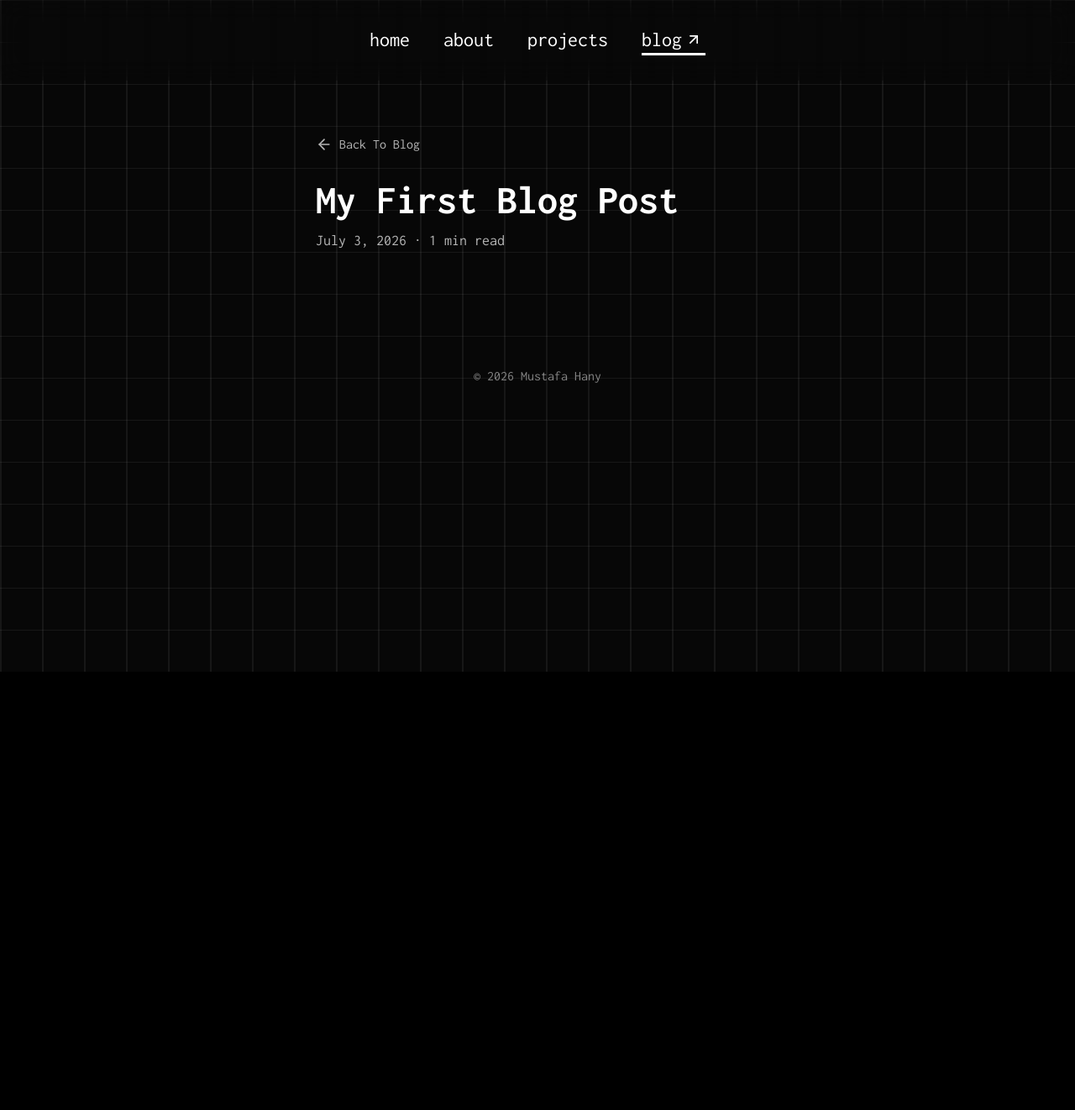
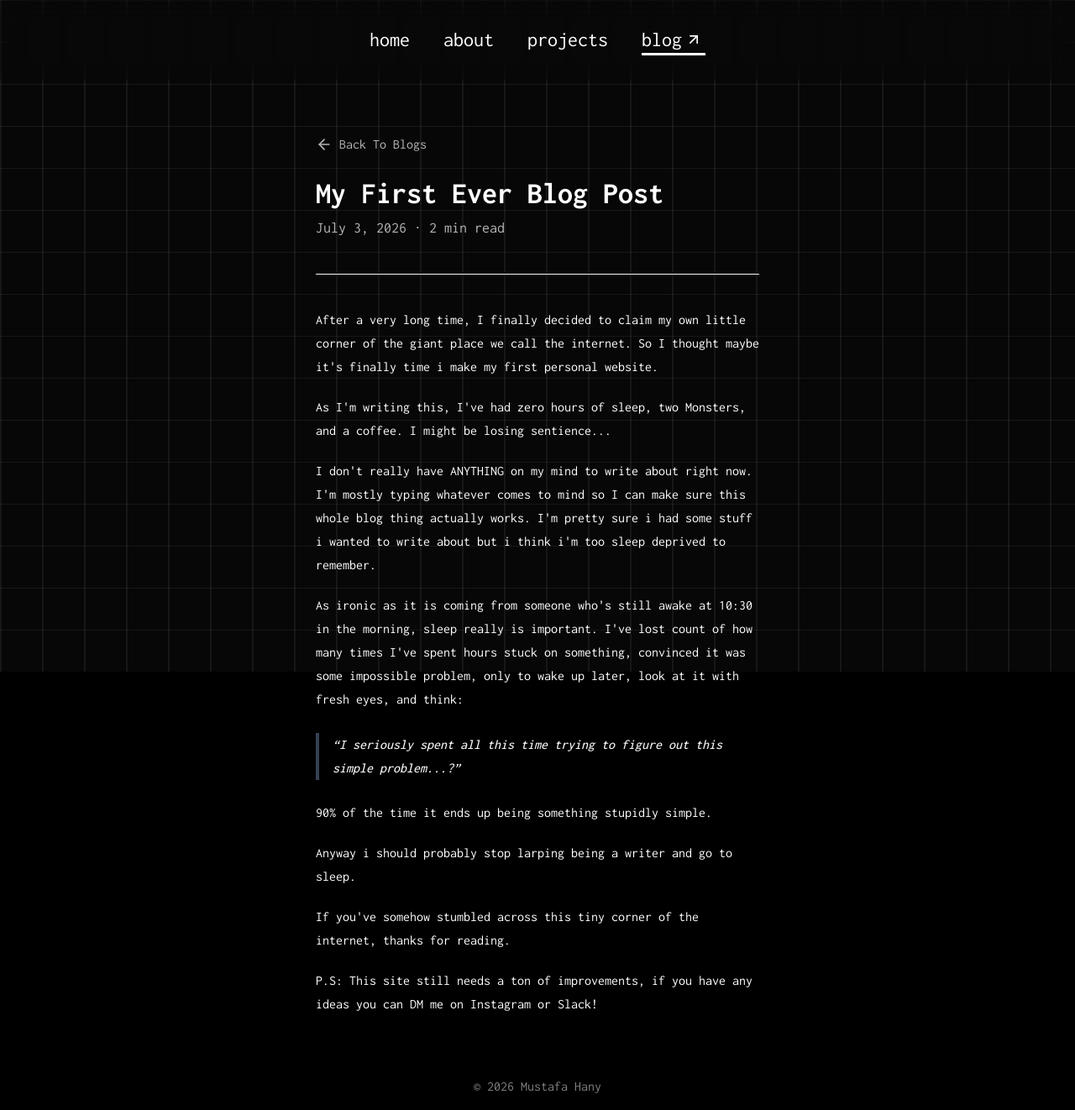
Before and after one commit to MustafaBioss/personal-website, a React (Vite) app in the folder client/: page /blog/first-blog in a window 1280 px wide. Shown: the whole page at 84% size. Before the commit the page ends 800 px from the top, so only its background shows below. Built offline with nearby package versions, Linux system fonts and the light colour scheme.

Commit message:
add first blog

```diff
--- a/client/src/blogs/first-blog.md
+++ b/client/src/blogs/first-blog.md
@@ -1,4 +1,22 @@
 ---
-title: My First Blog Post
+title: My First Ever Blog Post
 date: 7-3-2026
 ---
+
+After a very long time, I finally decided to claim my own little corner of the giant place we call the internet. So I thought maybe it's finally time i make my first personal website.
+
+As I'm writing this, I've had zero hours of sleep, two Monsters, and a coffee. I might be losing sentience...
+
+I don't really have ANYTHING on my mind to write about right now. I'm mostly typing whatever comes to mind so I can make sure this whole blog thing actually works. I'm pretty sure i had some stuff i wanted to write about but i think i'm too sleep deprived to remember.
+
+As ironic as it is coming from someone who's still awake at 10:30 in the morning, sleep really is important. I've lost count of how many times I've spent hours stuck on something, convinced it was some impossible problem, only to wake up later, look at it with fresh eyes, and think:
+
+> I seriously spent all this time trying to figure out this simple problem...?
+
+90% of the time it ends up being something stupidly simple.
+
+Anyway i should probably stop larping being a writer and go to sleep.
+
+If you've somehow stumbled across this tiny corner of the internet, thanks for reading.
+
+P.S: This site still needs a ton of improvements, if you have any ideas you can DM me on Instagram or Slack!
--- a/client/src/pages/BlogPage.jsx
+++ b/client/src/pages/BlogPage.jsx
@@ -51,11 +51,11 @@ export default function BlogPage() {
             <Navbar />
             <div className="fixed inset-0 -z-10 bg-[#070707] bg-[linear-gradient(#ffffff10_1px,transparent_1px),linear-gradient(90deg,#ffffff10_2px,transparent_2px)] bg-size-[50px_50px]"></div>
             <div className="pt-40 mx-auto max-w-xl px-6">
-                <Link to="/blog" className="text-white opacity-70 flex max-w-35 flex-row gap-2 hover:text-[#9AD0DA] transition-all duration-300 ease-in-out"><span><ArrowLeft className="w-5"/></span> Back To Blog</Link>
+                <Link to="/blog" className="text-white opacity-70 flex max-w-35 flex-row gap-2 hover:text-[#9AD0DA] transition-all duration-300 ease-in-out"><span><ArrowLeft className="w-5"/></span> Back To Blogs</Link>
 
-                <h1 key={post.slug} className="mt-6 font-bold text-white text-3xl sm:text-5xl leading-tight">{post.title}</h1>
+                <h1 key={post.slug} className="mt-6 font-bold text-white text-2xl sm:text-4xl leading-tight">{post.title}</h1>
 
-                <h1 key={post.slug} className="mt-1 text-white text-lg opacity-70 mb-16">
+                <h1 key={post.slug} className="mt-1 text-white text-lg opacity-70 mb-10">
                     {new Date(post.date).toLocaleDateString("en-US", {
                         year: "numeric",
                         month: "long",
@@ -64,6 +64,7 @@ export default function BlogPage() {
                     {" · "}
                     {post.readTime} min read
                 </h1>
+                <hr className="bg-white h-0.5 mb-10"/>
                 <div className="text-white prose prose-invert max-w-none">
                     <ReactMarkdown remarkPlugins={[remarkGfm]} rehypePlugins={[rehypeRaw]}>
                         {post.content}
```
